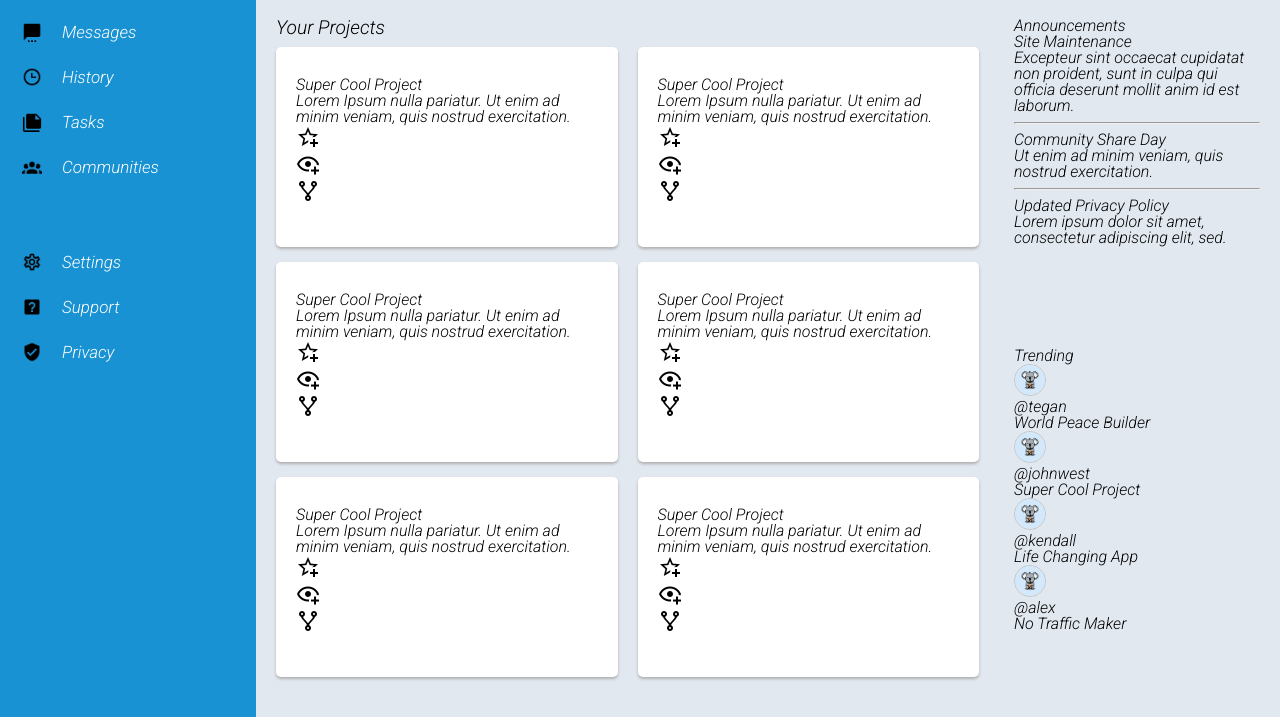
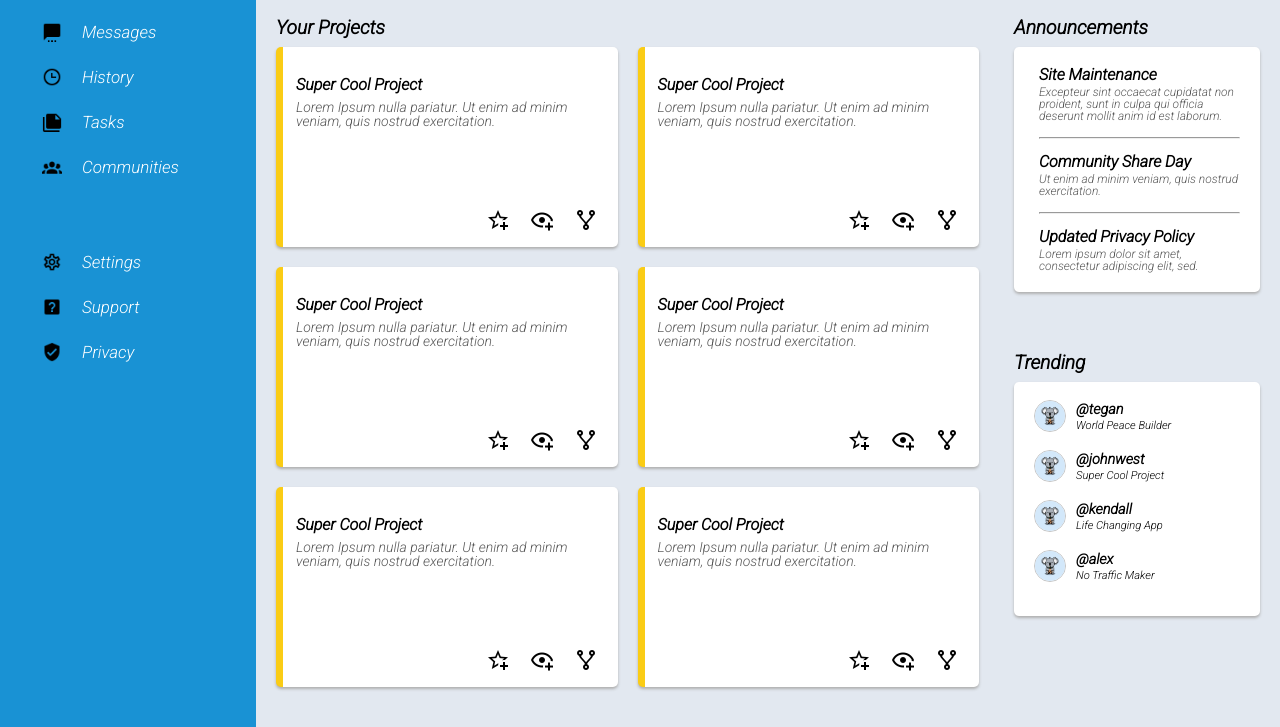
Before and after one commit to comfortmbah/dashboard, a plain HTML site: page index.html in a window 1280 px wide. Shown: the part 161-888 px from the top of the page. Drawn offline with Linux system fonts and the light colour scheme.

Commit message:
Add css styles to the side contents of the main section

```diff
--- a/main.css
+++ b/main.css
@@ -231,7 +231,7 @@ input[type="search"] {
 }
 
 .first-heading {
-    font-weight: 500;
+    font-weight: bold;
     font-size: 1.2rem;
     margin-bottom: 10px;
 }
@@ -239,8 +239,7 @@ input[type="search"] {
 .project-container {
 	display: flex;
 	flex-wrap: wrap;
-	row-gap: 15px;
-	column-gap: 20px;
+	gap: 20px;
 }
 
 .project {
@@ -250,4 +249,91 @@ input[type="search"] {
 	border-radius: 5px;
 	box-shadow: 0px 2px 3px rgb(175, 175, 175);
 	padding: 30px 20px 20px 20px;
+	background-image: linear-gradient(left, #facc15, #facc15 2%, transparent 2%, transparent 100%);
+    background-image: -webkit-linear-gradient(left, #facc15, #facc15 2%, transparent 2%, transparent 100%)
 }
+
+.project-heading {
+	font-weight: bold;
+	font-size: 1rem;
+	margin-bottom: 7px;
+}
+
+.project-description {
+    font-size: 14px;
+    color: rgb(88, 88, 88);
+	text-align: left;
+}
+
+.interactions {
+	display: flex;
+	justify-content: flex-end;
+	padding-top: 80px;
+}
+
+ul li {
+    list-style: none;
+    margin-left: 20px;
+}
+
+.announcements-section {
+	grid-column: 2 / 3;
+	grid-row: 1 / 2;
+}
+
+.announcements-container {
+	background-color: #fff;
+	box-shadow: 0px 2px 3px rgb(175, 175, 175);
+	padding: 20px 20px 20px 25px;
+	border-radius: 5px;
+}
+
+.announcements-section-heading {
+	font-weight: bold;
+	font-size: 1.2rem;
+	margin-bottom: 10px;
+}
+.announcement-heading {
+	font-weight: bold;
+	font-size: 1rem;
+	margin-bottom: 3px;
+}
+
+.announcement-description {
+	font-size: 12px;
+	color: rgb(88, 88, 88);
+}
+
+hr {
+    margin: 15px 0 15px 0;
+}
+
+
+.trending-profile-section {
+	grid-column: 2 / 3;
+	grid-row: 2 / 3;
+}
+
+.trending-profile {
+	display: flex;
+	align-items: center;
+	margin-bottom: 15px;
+	gap: 10px;
+}
+
+.trending-container {
+	padding: 18px 20px 16px 20px;
+	background-color: #fff;
+	border-radius: 5px;
+	box-shadow: 0px 2px 3px rgb(175, 175, 175);
+}
+
+.trending-username {
+	font-weight: 800;
+	font-size: .9rem;
+	margin-bottom: 3px;
+}
+
+.trending-project {
+	font-size: .7rem;
+}
```
